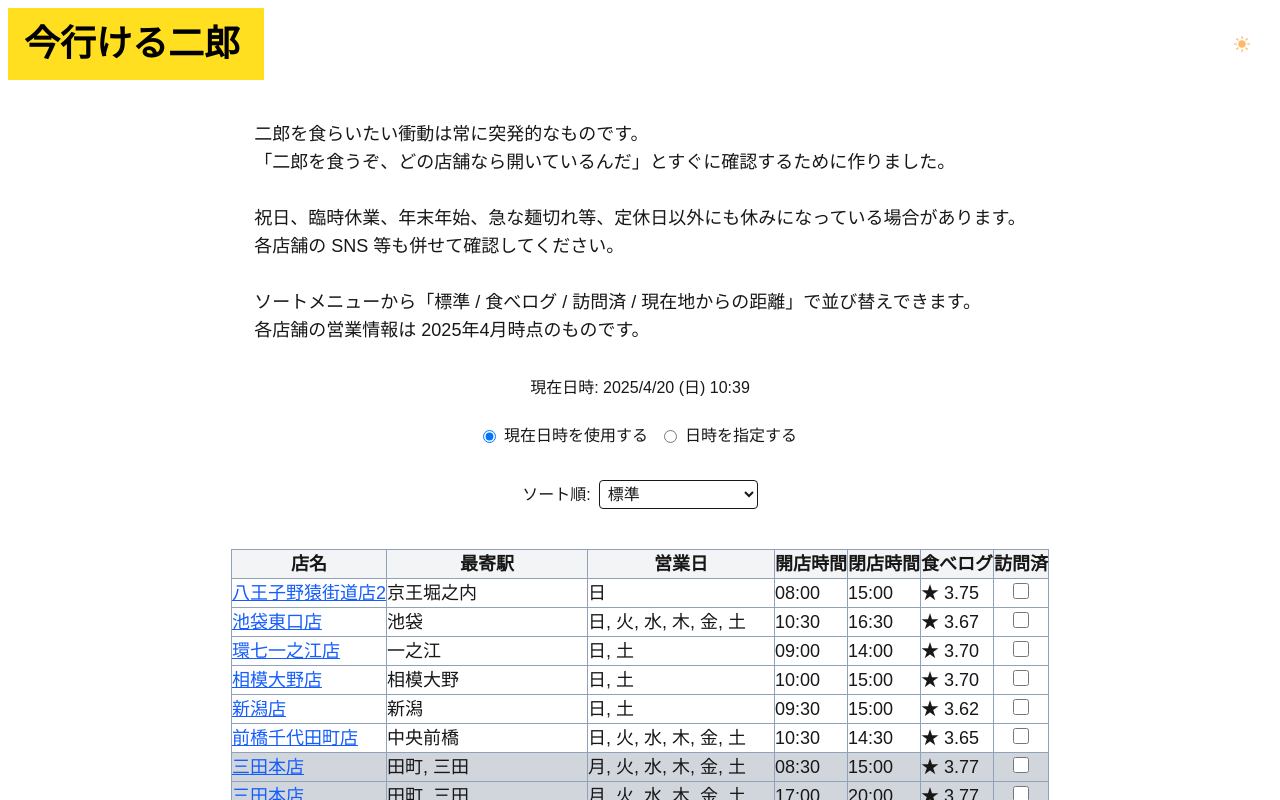
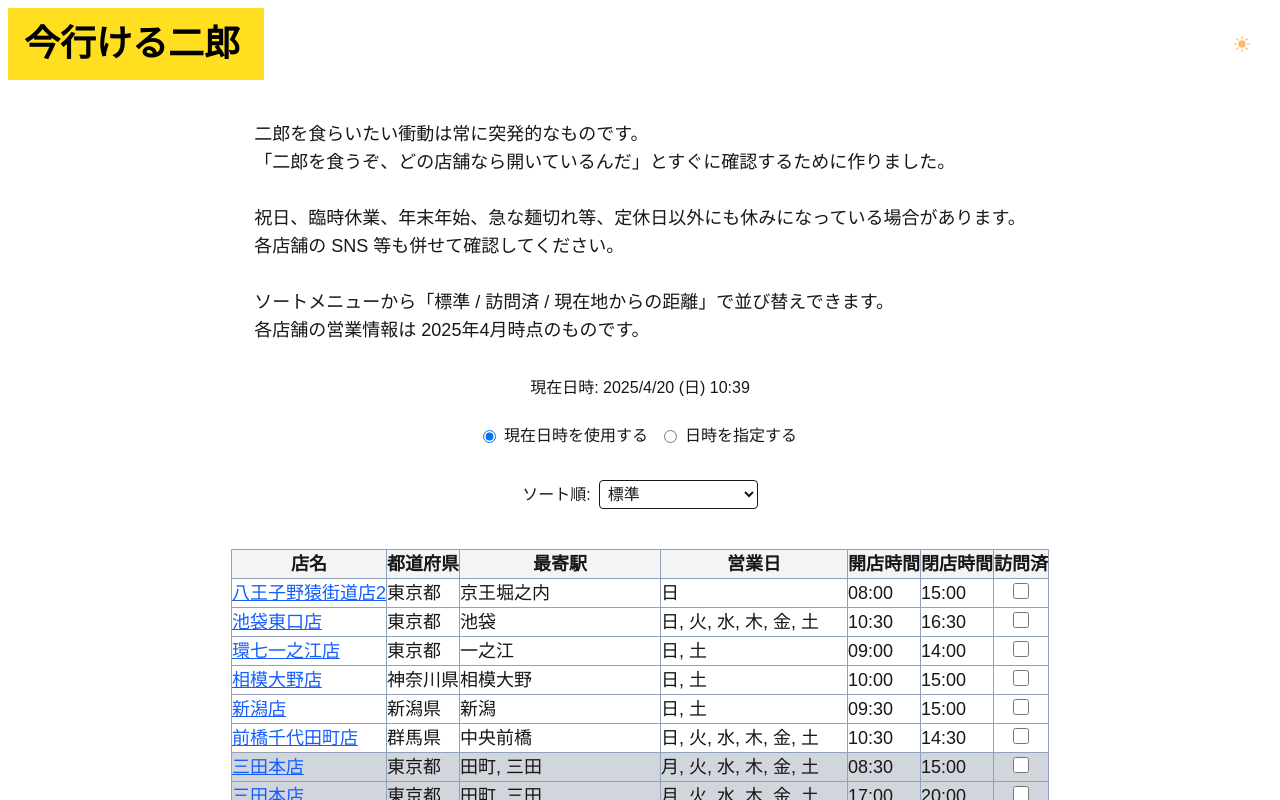
Before and after one commit to Atsunori66/NowJiro, a Next.js app: page / in a window 1280 px wide. Shown: the top 800 px of the page. Built offline with nearby package versions, Linux system fonts and the light colour scheme.

Commit message:
omit tabelog

```diff
--- a/src/app/page.tsx
+++ b/src/app/page.tsx
@@ -24,6 +24,7 @@ interface Shop {
   id: number;
   name: string;
   station: string;
+  prefecture: string; // 追加
   opening: Schedule[];
   url: string;
   star: number;
@@ -36,6 +37,7 @@ interface ShopData {
   id: number;
   name: string;
   station: string;
+  prefecture: string; // 追加
   days: number[];
   open: string;
   close: string;
@@ -69,7 +71,7 @@ export default function Home() {
   const { setTheme, resolvedTheme } = useTheme();
 
   const [tableData, setTableData] = useState<ShopData[]>([]);
-  const [sortOrder, setSortOrder] = useState<"id" | "star" | "visited" | "location">("id");
+  const [sortOrder, setSortOrder] = useState<"id" | "visited" | "location">("id");
   const [userLocation, setUserLocation] = useState<UserLocation | null>(null);
   const [userLocationName, setUserLocationName] = useState<string | null>(null);
   const [isLocationLoading, setIsLocationLoading] = useState<boolean>(false);
@@ -224,7 +226,7 @@ export default function Home() {
 
   // ソート順を変更する関数
   const handleSortOrderChange = (e: React.ChangeEvent<HTMLSelectElement>) => {
-    const newSortOrder = e.target.value as "id" | "star" | "visited" | "location";
+    const newSortOrder = e.target.value as "id" | "visited" | "location";
     setSortOrder(newSortOrder);
 
     // 「現在地から近い順」が選択された場合、位置情報を取得
@@ -348,6 +350,7 @@ export default function Home() {
           id: shop.id,
           name: shop.name,
           station: shop.station,
+          prefecture: shop.prefecture,
           days: schedule.days,
           open: schedule.open,
           close: schedule.close,
@@ -367,8 +370,6 @@ export default function Home() {
     const sortFunction = (a: ShopData, b: ShopData) => {
       if (sortOrder === "id") {
         return a.id - b.id;
-      } else if (sortOrder === "star") {
-        return b.star - a.star;
       } else if (sortOrder === "visited") {
         // 訪問済みの店舗を優先し、その中では標準順（ID順）でソート
         const aVisited = visitedShops.includes(a.name);
@@ -427,7 +428,7 @@ export default function Home() {
             <p>祝日、臨時休業、年末年始、急な麺切れ等、定休日以外にも休みになっている場合があります。</p>
             <p>各店舗の SNS 等も併せて確認してください。</p>
             <br />
-            <p>ソートメニューから「標準 / 食べログ / 訪問済 / 現在地からの距離」で並び替えできます。</p>
+            <p>ソートメニューから「標準 / 訪問済 / 現在地からの距離」で並び替えできます。</p>
             <p>各店舗の営業情報は 2025年4月時点のものです。</p>
           </div>
         </div>
@@ -469,7 +470,6 @@ export default function Home() {
               className="rounded border p-1"
             >
               <option value="id">標準</option>
-              <option value="star">食べログ</option>
               <option value="visited">訪問済</option>
               <option value="location">現在地からの距離</option>
             </select>
@@ -570,11 +570,11 @@ export default function Home() {
             <thead>
               <tr>
                 <th className="border border-slate-400 bg-gray-100 dark:bg-gray-700">店名</th>
+                <th className="border border-slate-400 bg-gray-100 dark:bg-gray-700 whitespace-nowrap">都道府県</th>
                 <th className="hidden md:table-cell border border-slate-400 bg-gray-100 dark:bg-gray-700">最寄駅</th>
                 <th className="border border-slate-400 bg-gray-100 dark:bg-gray-700">営業日</th>
                 <th className="border border-slate-400 bg-gray-100 dark:bg-gray-700 whitespace-nowrap">開店時間</th>
                 <th className="border border-slate-400 bg-gray-100 dark:bg-gray-700 whitespace-nowrap">閉店時間</th>
-                <th className="border border-slate-400 bg-gray-100 dark:bg-gray-700 whitespace-nowrap">食べログ</th>
                 {sortOrder === "location" && userLocation && (
                   <th className="hidden md:table-cell border border-slate-400 bg-gray-100 dark:bg-gray-700">距離</th>
                 )}
@@ -590,6 +590,7 @@ export default function Home() {
                         {row.name}
                       </a>
                     </td>
+                    <td className="border border-slate-400 whitespace-nowrap">{row.prefecture}</td>
                     <td className="hidden md:table-cell border border-slate-400">{row.station}</td>
                     <td className="border border-slate-400">
                       {
@@ -600,7 +601,6 @@ export default function Home() {
                     </td>
                     <td className="border border-slate-400 whitespace-nowrap">{row.open}</td>
                     <td className="border border-slate-400 whitespace-nowrap">{row.close}</td>
-                    <td className="border border-slate-400 whitespace-nowrap">★ {row.star.toFixed(2)}</td>
                     {sortOrder === "location" && userLocation && (
                       <td className="hidden md:table-cell border border-slate-400">
                         {row.distance !== undefined ? (row.distance * 111).toFixed(2) + " km" : "-"}
--- a/src/app/shopData.json
+++ b/src/app/shopData.json
@@ -3,6 +3,7 @@
     "id": 1,
     "name": "三田本店",
     "station": "田町, 三田",
+    "prefecture": "東京都",
     "opening": [
       {
         "days": [
@@ -38,6 +39,7 @@
     "id": 2,
     "name": "目黒店",
     "station": "目黒, 中目黒",
+    "prefecture": "東京都",
     "opening": [
       {
         "days": [
@@ -75,6 +77,7 @@
     "id": 3,
     "name": "仙川店",
     "station": "仙川",
+    "prefecture": "東京都",
     "opening": [
       {
         "days": [
@@ -98,6 +101,7 @@
     "id": 4,
     "name": "新宿歌舞伎町店",
     "station": "新宿, 西武新宿",
+    "prefecture": "東京都",
     "opening": [
       {
         "days": [
@@ -121,6 +125,7 @@
     "id": 5,
     "name": "品川店",
     "station": "品川, 北品川",
+    "prefecture": "東京都",
     "opening": [
       {
         "days": [
@@ -161,6 +166,7 @@
     "id": 6,
     "name": "新宿小滝橋通り店",
     "station": "新宿, 西武新宿",
+    "prefecture": "東京都",
     "opening": [
       {
         "days": [
@@ -185,6 +191,7 @@
     "id": 7,
     "name": "環七新新代田店",
     "station": "新代田",
+    "prefecture": "東京都",
     "opening": [
       {
         "days": [
@@ -208,6 +215,7 @@
     "id": 8,
     "name": "八王子野猿街道店2",
     "station": "京王堀之内",
+    "prefecture": "東京都",
     "opening": [
       {
         "days": [
@@ -253,6 +261,7 @@
     "id": 9,
     "name": "池袋東口店",
     "station": "池袋",
+    "prefecture": "東京都",
     "opening": [
       {
         "days": [
@@ -276,6 +285,7 @@
     "id": 10,
     "name": "亀戸店",
     "station": "亀戸",
+    "prefecture": "東京都",
     "opening": [
       {
         "days": [
@@ -313,6 +323,7 @@
     "id": 11,
     "name": "京急川崎店",
     "station": "川崎, 京急川崎",
+    "prefecture": "神奈川県",
     "opening": [
       {
         "days": [
@@ -353,6 +364,7 @@
     "id": 12,
     "name": "府中店",
     "station": "府中",
+    "prefecture": "東京都",
     "opening": [
       {
         "days": [
@@ -375,6 +387,7 @@
     "id": 13,
     "name": "松戸駅前店",
     "station": "松戸",
+    "prefecture": "千葉県",
     "opening": [
       {
         "days": [
@@ -398,6 +411,7 @@
     "id": 14,
     "name": "めじろ台店",
     "station": "めじろ台",
+    "prefecture": "東京都",
     "opening": [
       {
         "days": [
@@ -438,6 +452,7 @@
     "id": 15,
     "name": "荻窪店",
     "station": "荻窪",
+    "prefecture": "東京都",
     "opening": [
       {
         "days": [
@@ -473,6 +488,7 @@
     "id": 16,
     "name": "上野毛店",
     "station": "上野毛",
+    "prefecture": "東京都",
     "opening": [
       {
         "days": [
@@ -513,6 +529,7 @@
     "id": 17,
     "name": "京成大久保店",
     "station": "京成大久保",
+    "prefecture": "千葉県",
     "opening": [
       {
         "days": [
@@ -536,6 +553,7 @@
     "id": 18,
     "name": "環七一之江店",
     "station": "一之江",
+    "prefecture": "東京都",
     "opening": [
       {
         "days": [
@@ -565,6 +583,7 @@
     "id": 19,
     "name": "相模大野店",
     "station": "相模大野",
+    "prefecture": "神奈川県",
     "opening": [
       {
         "days": [
@@ -608,6 +627,7 @@
     "id": 20,
     "name": "横浜関内店",
     "station": "関内",
+    "prefecture": "神奈川県",
     "opening": [
       {
         "days": [
@@ -643,6 +663,7 @@
     "id": 21,
     "name": "神田神保町店",
     "station": "神保町",
+    "prefecture": "東京都",
     "opening": [
       {
         "days": [
@@ -666,6 +687,7 @@
     "id": 22,
     "name": "小岩店",
     "station": "小岩",
+    "prefecture": "東京都",
     "opening": [
       {
         "days": [
@@ -687,6 +709,7 @@
     "id": 23,
     "name": "ひばりヶ丘駅前店",
     "station": "ひばりヶ丘",
+    "prefecture": "東京都",
     "opening": [
       {
         "days": [
@@ -726,6 +749,7 @@
     "id": 25,
     "name": "栃木街道店",
     "station": "壬生",
+    "prefecture": "栃木県",
     "opening": [
       {
         "days": [
@@ -766,6 +790,7 @@
     "id": 26,
     "name": "立川店",
     "station": "立川",
+    "prefecture": "東京都",
     "opening": [
       {
         "days": [
@@ -801,6 +826,7 @@
     "id": 27,
     "name": "千住大橋駅前店",
     "station": "千住大橋",
+    "prefecture": "東京都",
     "opening": [
       {
         "days": [
@@ -822,6 +848,7 @@
     "id": 28,
     "name": "柏店",
     "station": "柏の葉キャンパス",
+    "prefecture": "千葉県",
     "opening": [
       {
         "days": [
@@ -857,6 +884,7 @@
     "id": 29,
     "name": "湘南藤沢店",
     "station": "藤沢",
+    "prefecture": "神奈川県",
     "opening": [
       {
         "days": [
@@ -890,6 +918,7 @@
     "id": 30,
     "name": "西台駅前店",
     "station": "西台",
+    "prefecture": "東京都",
     "opening": [
       {
         "days": [
@@ -929,6 +958,7 @@
     "id": 31,
     "name": "中山駅前店",
     "station": "中山",
+    "prefecture": "神奈川県",
     "opening": [
       {
         "days": [
@@ -962,6 +992,7 @@
     "id": 32,
     "name": "仙台店2",
     "station": "大町西公園",
+    "prefecture": "宮城県",
     "opening": [
       {
         "days": [
@@ -1003,6 +1034,7 @@
     "id": 33,
     "name": "札幌店",
     "station": "札幌, さっぽろ",
+    "prefecture": "北海道",
     "opening": [
       {
         "days": [
@@ -1043,6 +1075,7 @@
     "id": 34,
     "name": "会津若松駅前店",
     "station": "会津若松",
+    "prefecture": "福島県",
     "opening": [
       {
         "days": [
@@ -1082,6 +1115,7 @@
     "id": 35,
     "name": "新潟店",
     "station": "新潟",
+    "prefecture": "新潟県",
     "opening": [
       {
         "days": [
@@ -1119,6 +1153,7 @@
     "id": 36,
     "name": "川越店",
     "station": "川越",
+    "prefecture": "埼玉県",
     "opening": [
       {
         "days": [
@@ -1159,6 +1194,7 @@
     "id": 37,
     "name": "京都店",
     "station": "一乗寺",
+    "prefecture": "京都府",
     "opening": [
       {
         "days": [
@@ -1212,6 +1248,7 @@
     "id": 38,
     "name": "越谷店",
     "station": "越谷",
+    "prefecture": "埼玉県",
     "opening": [
       {
         "days": [
@@ -1245,6 +1282,7 @@
     "id": 39,
     "name": "前橋千代田町店",
     "station": "中央前橋",
+    "prefecture": "群馬県",
     "opening": [
       {
         "days": [
@@ -1280,6 +1318,7 @@
     "id": 40,
     "name": "千葉店",
     "station": "葭川公園, 千葉中央, 千葉",
+    "prefecture": "千葉県",
     "opening": [
       {
         "days": [
@@ -1315,6 +1354,7 @@
     "id": 41,
     "name": "大宮公園駅前店",
     "station": "大宮公園",
+    "prefecture": "埼玉県",
     "opening": [
       {
         "days": [
@@ -1355,6 +1395,7 @@
     "id": 42,
     "name": "ひたちなか店",
     "station": "勝田",
+    "prefecture": "茨城県",
     "opening": [
       {
         "days": [
@@ -1395,6 +1436,7 @@
     "id": 43,
     "name": "一橋学園店",
     "station": "一橋学園",
+    "prefecture": "東京都",
     "opening": [
       {
         "days": [
@@ -1441,6 +1483,7 @@
     "id": 44,
     "name": "生田店",
     "station": "生田",
+    "prefecture": "神奈川県",
     "opening": [
       {
         "days": [
@@ -1476,6 +1519,7 @@
     "id": 45,
     "name": "朝倉街道駅前店",
     "station": "朝倉街道",
+    "prefecture": "福岡県",
     "opening": [
       {
         "days": [
```
